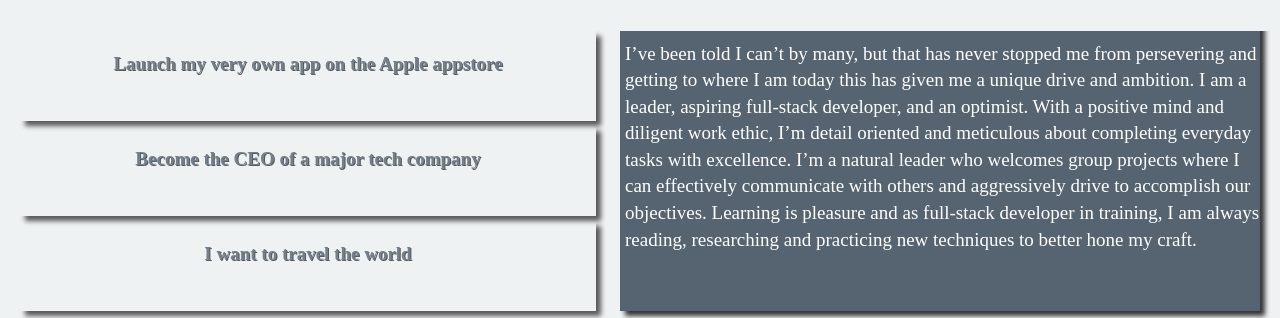
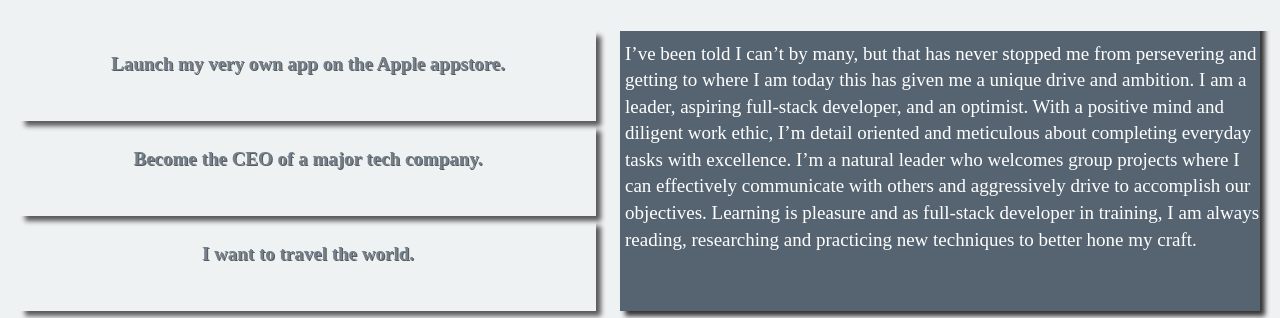
Before and after one commit to arangodavid/Portfolio, a plain HTML site: page index.html in a window 1280 px wide. Shown: the part 749-1067 px from the top of the page. Drawn offline with nearby package versions, Linux system fonts and the light colour scheme.

Commit message:
made small change to test brach flow work

```diff
--- a/index.html
+++ b/index.html
@@ -50,17 +50,17 @@
         <!-- <h2 class="header3">Ambitions</h2>-->
           <section class="ambitions">
             <span class="oneSpan">
-              Launch my very own app on the Apple appstore
+              Launch my very own app on the Apple appstore.
             </span>
           </section>
           <section class="ambitions ambitionsL">
             <span class="oneSpan">
-              Become the CEO of a major tech company
+              Become the CEO of a major tech company.
             </span>
           </section>
           <section class="ambitions">
             <span class="oneSpan">
-              I want to travel the world
+              I want to travel the world.
             </span>
           </section>
           <article>
```
